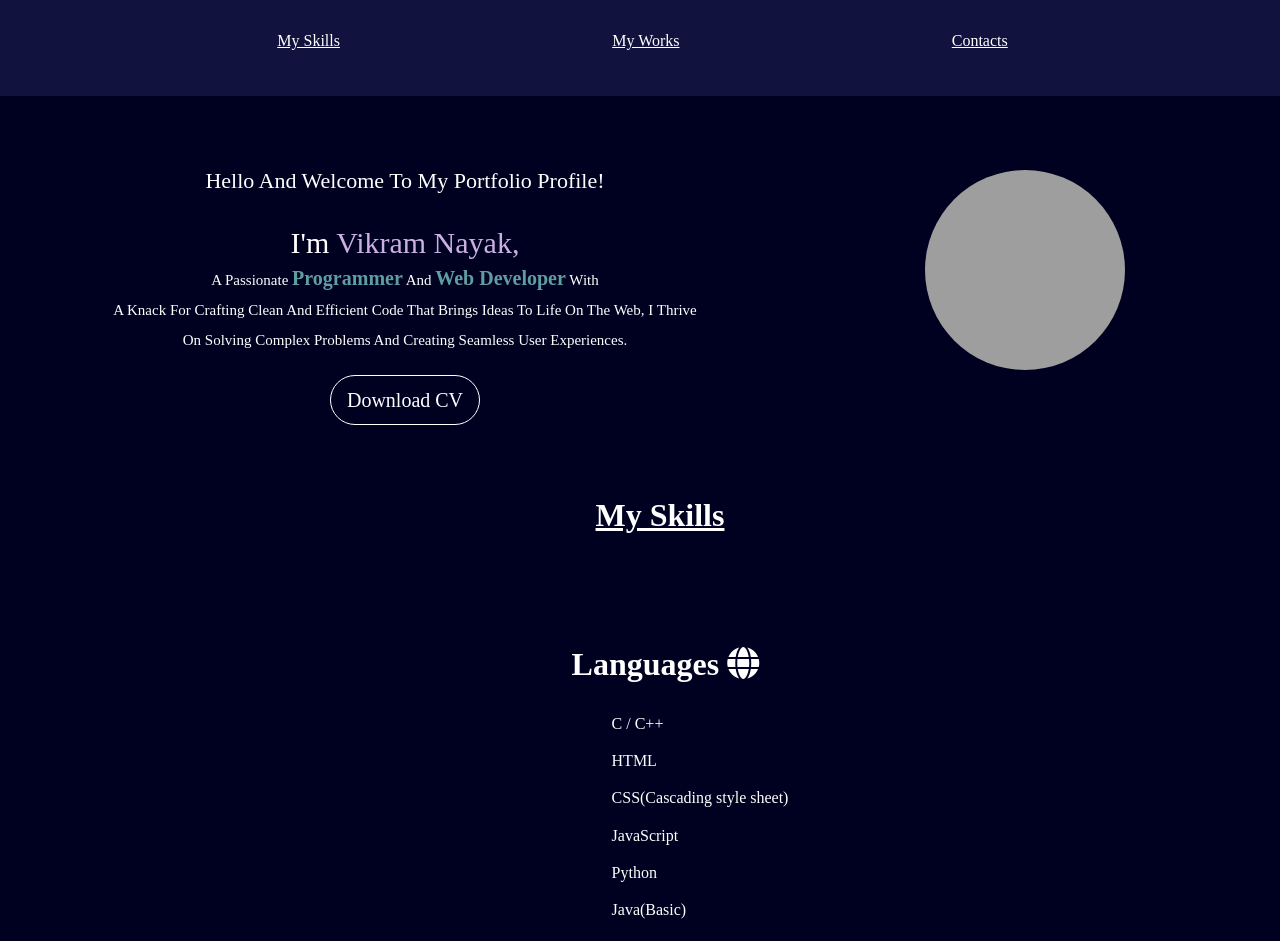
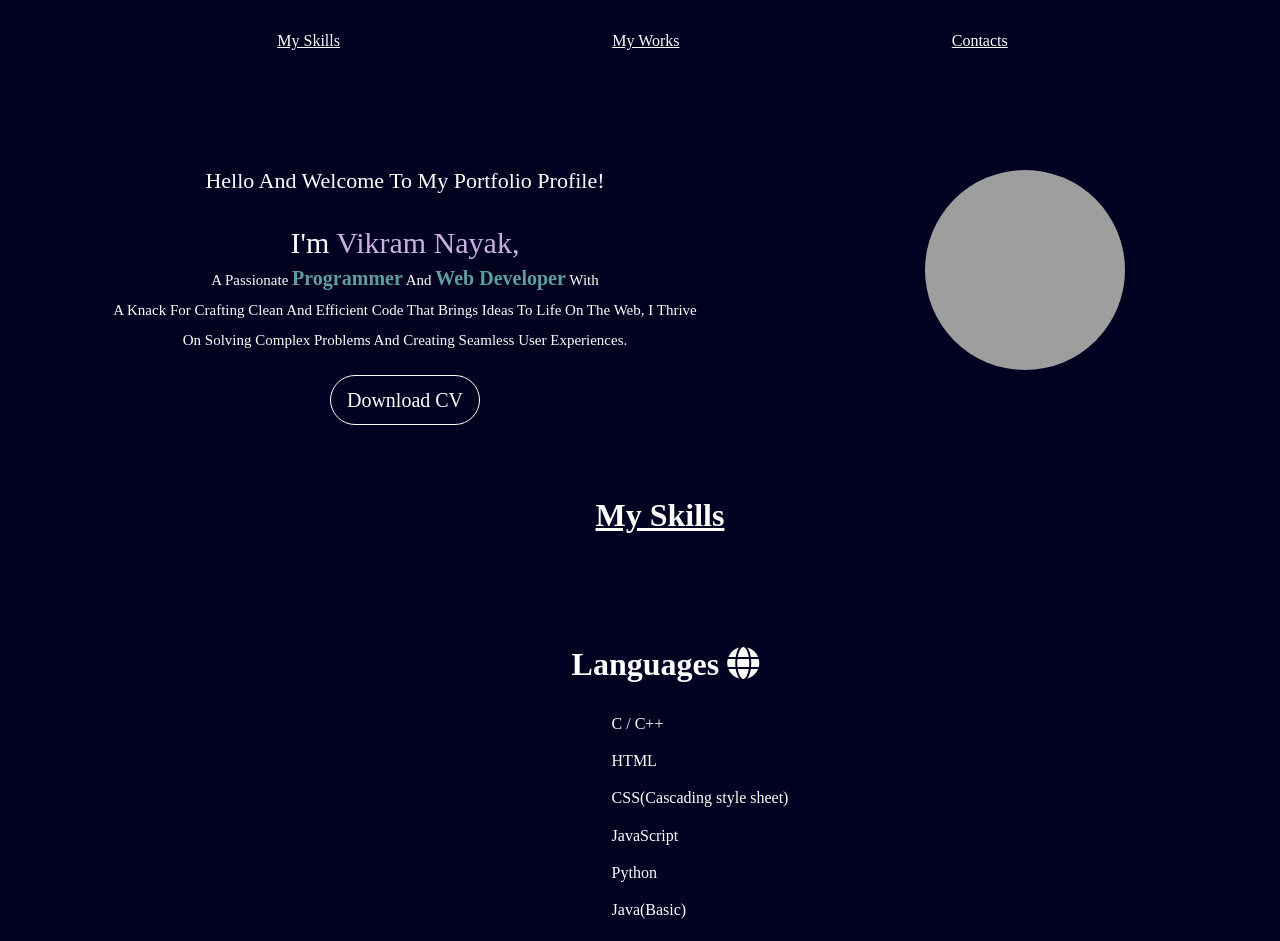
Before and after one commit to Vikram-ui2004/Normal-Portfolio, a plain HTML site: page index.html in a window 1280 px wide. Shown: the top 941 px of the page. Drawn offline with Linux system fonts and the light colour scheme; grey boxes are pictures that could not be loaded.

Commit message:
Update style.css

```diff
--- a/style.css
+++ b/style.css
@@ -86,7 +86,7 @@ p {
 }
 .high {
   display: flex;
-    background-color: rgb(18, 18, 62);
+
   width: 100%;
 }
 .high li a {
```
